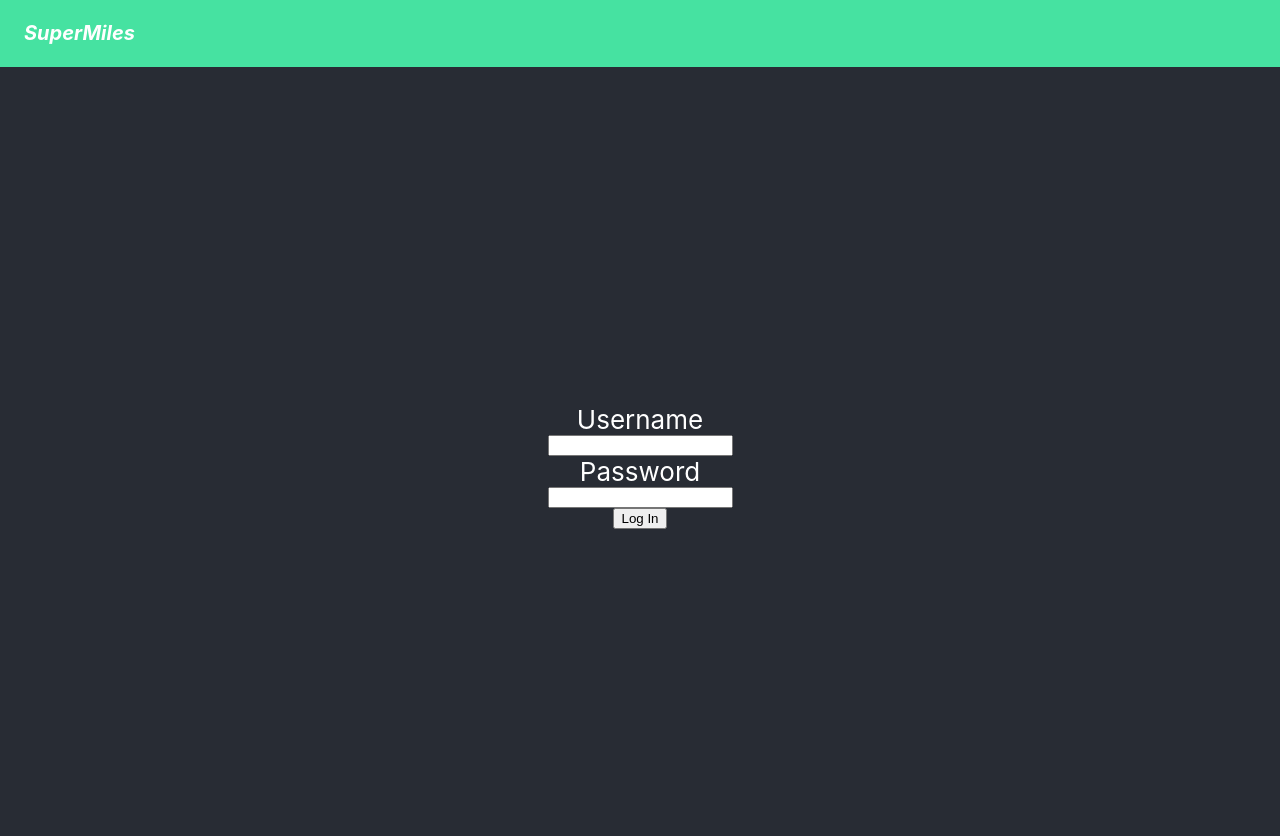
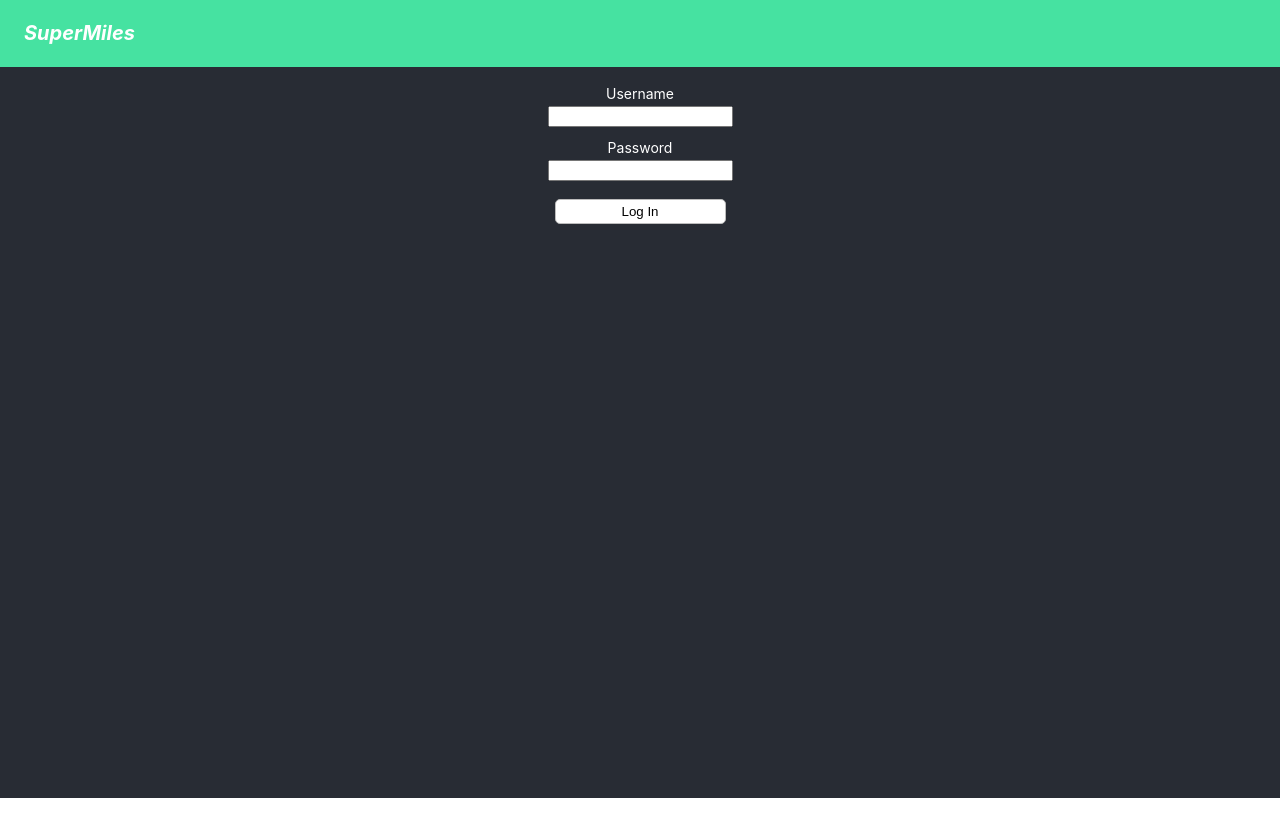
Before and after one commit to pillowmermaid/rewards-app, a React (Create React App) app: page /login in a window 1280 px wide. Shown: the top 836 px of the page. After the commit the page ends 800 px from the top, so only its background shows below. Built offline with nearby package versions, Linux system fonts and the light colour scheme.

Commit message:
CSS updates
update readme

```diff
--- a/src/App.css
+++ b/src/App.css
@@ -9,23 +9,12 @@
   pointer-events: none;
 }
 
-.App-header {
-  background-color: #282c34;
-  min-height: 100vh;
-  display: flex;
-  flex-direction: column;
-  align-items: center;
-  justify-content: center;
-  font-size: calc(10px + 2vmin);
-  color: white;
-}
-
-.App-link {
+a {
   color: #61dafb;
 }
 
 .page {
-  min-height: calc(100vh - 99px);
+  min-height: calc(100vh - 101px);
   padding: 1.8rem 2.4rem;
 }
 
--- a/src/components/common/footer.css
+++ b/src/components/common/footer.css
@@ -1,5 +1,6 @@
 .footer {
   position: sticky;
-  padding: 1.8rem 0.8rem;
+  padding: .8rem 0.8rem;
   background-color: #bcbcbc;
+  color: #ffffff;
 }
--- a/src/components/common/footer.js
+++ b/src/components/common/footer.js
@@ -4,7 +4,7 @@ import './footer.css';
 const Footer = () => {
     return (
       <div className="footer">
-        Footer
+        SuperMiles<sup>&reg;</sup>
       </div>
     );
 }
--- /dev/null
+++ b/src/components/pages/Landing/login.css
@@ -0,0 +1,24 @@
+input + label {
+  margin-top: 1.2rem;
+}
+
+label + input {
+  margin-top: 0.4rem;
+}
+
+.login-btn {
+  width: 100%;
+  max-width: 171px;
+  margin-top: 1.8rem;
+}
+
+.page.page--login {
+  background-color: #282c34;
+  min-height: calc(100vh - 68.93px);
+  display: flex;
+  flex-direction: column;
+  align-items: center;
+  justify-content: flex-start;
+  font-size: 1.4rem;
+  color: white;
+}
--- a/src/components/pages/Landing/login.js
+++ b/src/components/pages/Landing/login.js
@@ -4,7 +4,9 @@ import { Redirect } from 'react-router-dom';
 import PropTypes from 'prop-types';
 import {
   toggleLogin as toggleLoginAction
-} from 'actions'
+} from 'actions';
+
+import './login.css';
 
 class Login extends Component {
   constructor(props) {
@@ -31,17 +33,15 @@ class Login extends Component {
       return <Redirect to="/" />
     }
     return (
-      <div className="Login">
-        <header className="App-header">
+      <div className="page page--login">
         <label htmlFor="username">Username</label>
         <input type="text" id="username" ref={this.usernameRef} />
         <label htmlFor="password">Password</label>
         <input type="password" id="password" ref={this.passwordRef} />
-          <button onClick={this.validateLogin}>Log In</button>
+        <button className="btn login-btn" onClick={this.validateLogin}>Log In</button>
         { this.state.error &&
           <p>Sorry your credentials were incorrect.</p>
         }
-        </header>
       </div>
     );
   }
--- /dev/null
+++ b/src/components/pages/Success/index.css
@@ -0,0 +1,7 @@
+.page.page--success {
+  display: flex;
+  flex-direction: column;
+  align-items: center;
+  justify-content: center;
+  font-size: 1.4rem;
+}
--- a/src/components/pages/Success/index.js
+++ b/src/components/pages/Success/index.js
@@ -2,6 +2,8 @@ import React from 'react';
 import { connect } from 'react-redux';
 import PropTypes from 'prop-types';
 import { Link } from 'react-router-dom';
+
+import './index.css';
 
 const SuccessPage = ({ product, points }) => (
   <div className="page page--success">
--- a/src/components/pages/UserHome/modal.css
+++ b/src/components/pages/UserHome/modal.css
@@ -22,7 +22,6 @@
 }
 .modal-content {
   display: flex;
-  margin-top: 2.4rem;
 }
 @media (max-width: 680px) {
   .modal-content {
--- a/src/reducers/user.js
+++ b/src/reducers/user.js
@@ -43,9 +43,10 @@ const initialState = {
       name: 'OtherBud',
       types: [
         {
-          subName: 'Smokey White',
-          color: '#d4d4d4',
-          price: 5000
+          subName: 'Other Green',
+          color: '#49cc54',
+          img: 'airbuds/green.png',
+          price: 1234
         }
       ]
     }
```
Also changed, not shown: 1 other file (tests, documents, lock files or other folders). Lines whose indentation alone changed are shown as unchanged.
